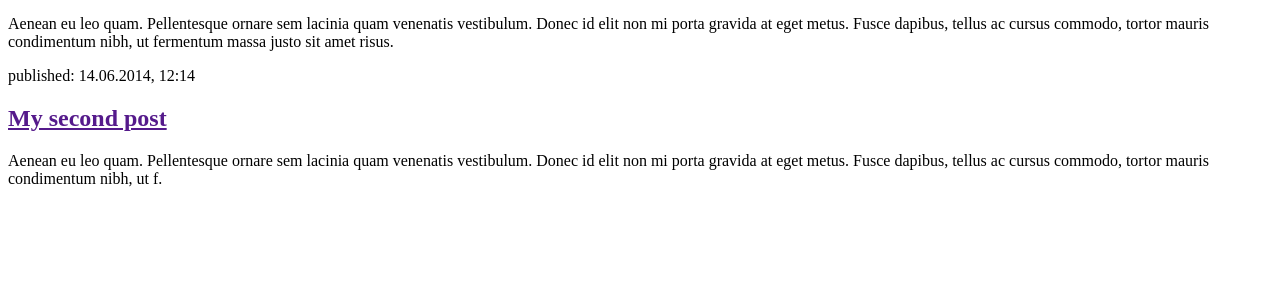
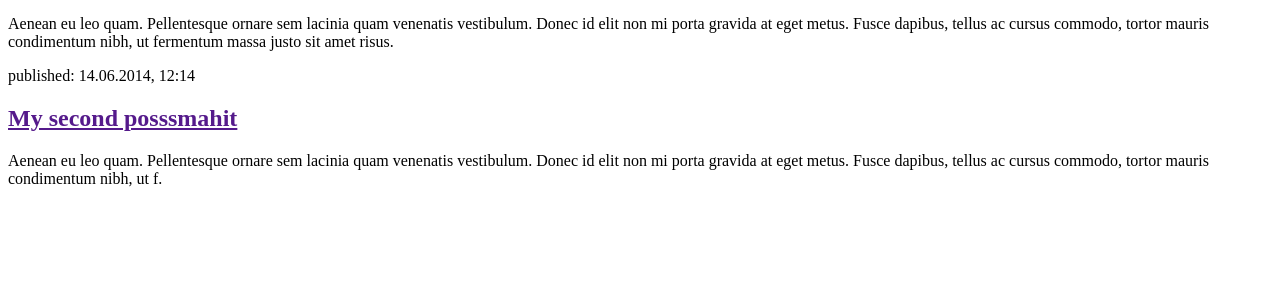
Before and after one commit to Mahendran1998/sample_djangoproject, a Django app: page / in a window 1280 px wide. Shown: the part 150-450 px from the top of the page. Run offline with Django 4.2, Linux system fonts and the light colour scheme; data comes from the database, SQL or seed files in the repository; both versions use the stored data as it was after the commit.

Commit message:
Modified templates to display posts from database.

```diff
--- a/Sample/playground/templates/post_list.html
+++ b/Sample/playground/templates/post_list.html
@@ -7,7 +7,13 @@
         <header>
             <h1><a href="/">Django Girls Blog</a></h1>
         </header>
-
+        {% for post in posts %}
+          <article>
+            <time>published: {{ post.published_date }}</time>
+            <h2><a href="">{{ post.title }}</a></h2>
+            <p>{{ post.text|linebreaksbr }}</p>
+          </article>
+        {% endfor %}
         <article>
             <time>published: 14.06.2014, 12:14</time>
             <h2><a href="">My first post</a></h2>
@@ -16,7 +22,7 @@
 
         <article>
             <time>published: 14.06.2014, 12:14</time>
-            <h2><a href="">My second post</a></h2>
+            <h2><a href="">My second posssmahit</a></h2>
             <p>Aenean eu leo quam. Pellentesque ornare sem lacinia quam venenatis vestibulum. Donec id elit non mi porta gravida at eget metus. Fusce dapibus, tellus ac cursus commodo, tortor mauris condimentum nibh, ut f.</p>
         </article>
     </body>
--- a/Sample/playground/views.py
+++ b/Sample/playground/views.py
@@ -1,5 +1,7 @@
 from django.shortcuts import render
+from django.utils import timezone
+from .models import Post
 
-# Create your views here.
 def post_list(request):
-    return render(request, 'post_list.html', {})
+    posts = Post.objects.filter(published_date__lte=timezone.now()).order_by('published_date')
+    return render(request, 'post_list.html', {'posts': posts})
```
Also changed, not shown: Sample/db.sqlite3.
